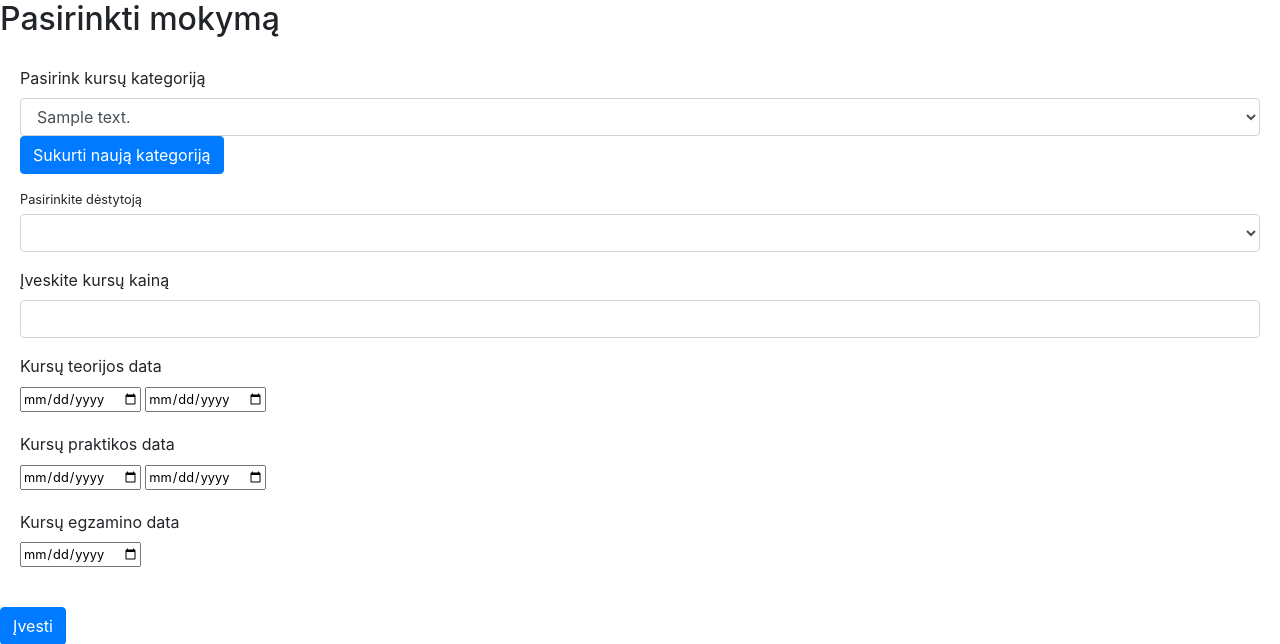
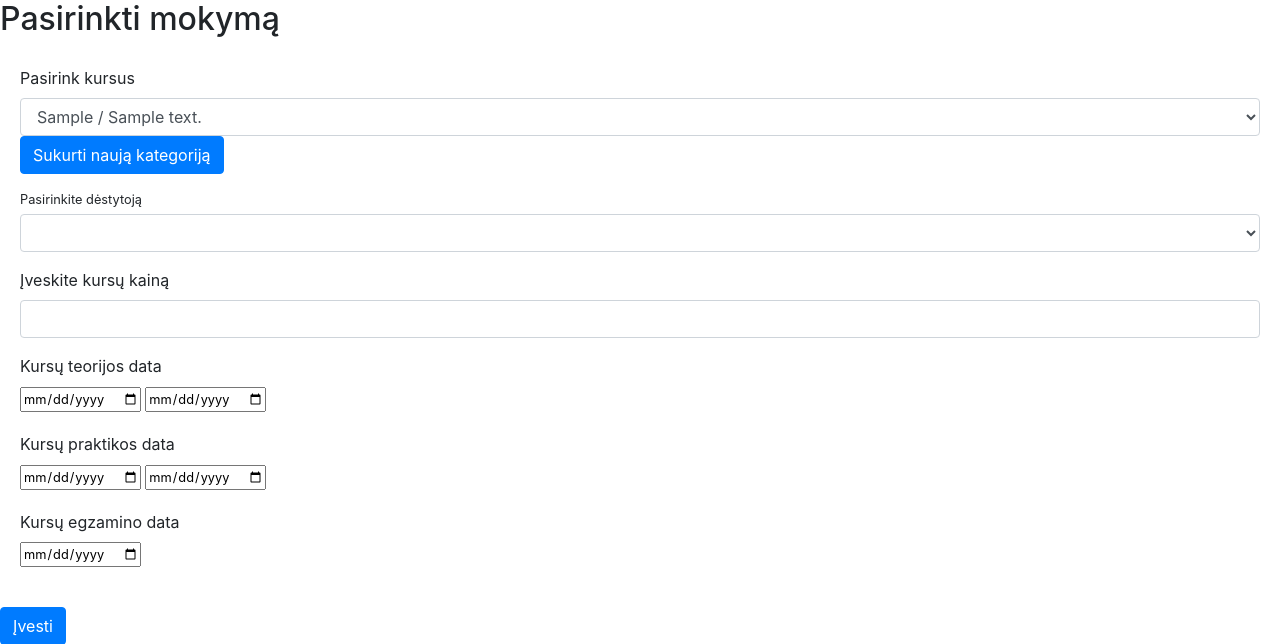
Before and after one commit to JustasRamanauskas/MokymuPlatforma, a Django app: page /course/ in a window 1280 px wide. Shown: the top 644 px of the page. Run offline with Django 3.2, Linux system fonts and the light colour scheme; a user stored in the database is signed in; tables that the repository leaves empty hold one stand-in row (values such as "Sample post"); lists and menus that the app fills with data are empty; some libraries are stand-ins or nearby versions.

Commit message:
Veikia mokymu registracija

```diff
--- a/mokymu_platforma/core/templates/course.html
+++ b/mokymu_platforma/core/templates/course.html
@@ -6,10 +6,10 @@
     <div>
         <div class="card-body">
             <div class="form-group">
-                <label class="table-responsive" for="input_course_category">Pasirink kursų kategoriją</label>
-                <select class="form-control" name="input_course_category" id="input_course_category" required>
+                <label class="table-responsive" for="choose_course">Pasirink kursus</label>
+                <select class="form-control" name="choose_course" id="choose_course" required>
                     {% for course in courses %}
-                        <option value="{{ course.course_category }}">{{ course.course_description }}</option>
+                        <option value="{{ course.id }}">{{ course.course_category }} / {{ course.course_description }}</option>
                     {% endfor %}
                 </select>
                 <button class="btn btn-primary" type="button"
--- a/mokymu_platforma/core/views.py
+++ b/mokymu_platforma/core/views.py
@@ -127,10 +127,7 @@ def course(request):
     if request.method == "POST":
         vartotojas = User.objects.get(username=request.user.first_name)
         company = Company.objects.get(roles_id__user_id=vartotojas)
-        course = Course()
-        course.course_category = request.POST.get("input_course_category")
-        course.course_description = request.POST.get("input_course_description")
-        course.save()
+        course = Course.objects.get(id=int(request.POST.get("choose_course")))
 
         course_company = CoursesCompany()
         course_company.company_id = company
@@ -140,7 +137,7 @@ def course(request):
         courses_group = CoursesGroup()
         courses_group.course_company_id = course_company
         courses_group.course_teacher_id = Teacher.objects.get(role_id__user_id = int(request.POST.get("input_teacher")))
-        courses_group.course_group_description = request.POST.get("input_course_description")
+        courses_group.course_group_description = course.course_description
         courses_group.course_group_price = request.POST.get("input_course_price")
         courses_group.save()
 
```
